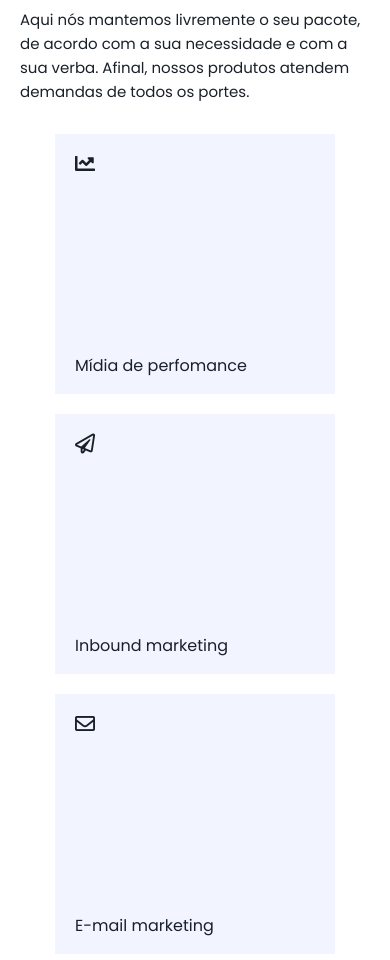
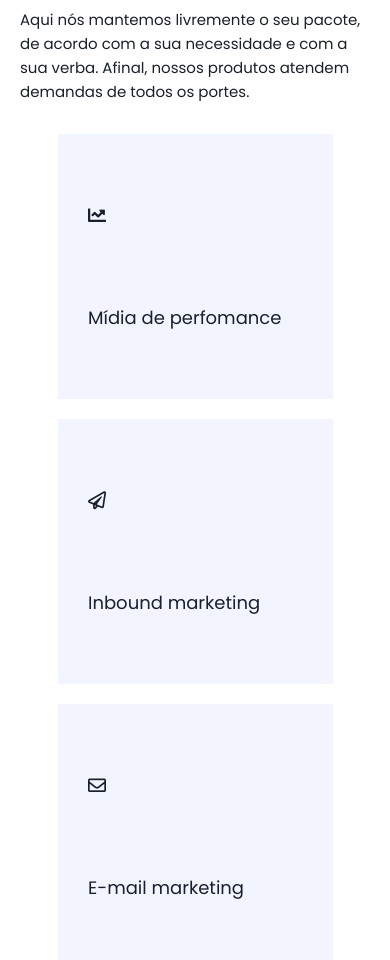
Before and after one commit to Diegooliveyra/Ocean-Road-to-Dev, a website: page src/index.html in a window 390 px wide. Shown: the part 1040-2000 px from the top of the page. Drawn offline with nearby package versions, Linux system fonts and the light colour scheme.

Commit message:
feito o menu mobile

```diff
--- a/public/script/script.js
+++ b/public/script/script.js
@@ -1,4 +1,20 @@
-const menuBtn = document.querySelector('.menu-btn');
-menuBtn.addEventListener('click', function(){
-  menuBtn.classList.toggle('menu-btn-open')
-})
+//Menu mobile
+const $body = document.querySelector("body");
+const $menu = document.querySelector('.menu')
+const links = document.querySelectorAll(".menu a");
+const $menuBtn = document.querySelector('.menu-btn');
+
+
+for (i = 0; i < links.length; i++) {
+  links[i].onclick = activeMenu;
+}
+
+$menuBtn.addEventListener("click", activeMenu);
+
+function activeMenu() {
+  if (window.innerWidth < 768) {
+    $menu.classList.toggle('menu-open')
+    $menuBtn.classList.toggle('menu-btn-open')
+    $body.classList.toggle("noscrol");
+  }
+}
--- a/public/scss/06 - Containers/_about.scss
+++ b/public/scss/06 - Containers/_about.scss
@@ -2,6 +2,7 @@
   display: flex;
   justify-content: space-between;
   align-items: center;
+  gap: $gap-medium;
   padding: $gap-larger $gap-small;
   @include device(mobile){
     flex-direction: column;
--- a/public/scss/06 - Containers/_header.scss
+++ b/public/scss/06 - Containers/_header.scss
@@ -17,8 +17,24 @@ header {
 .menu ul {
   display: flex;
   @include device(mobile) {
-    display: none;
+    display: flex;
+    flex-direction: column;
+    justify-content: center;
+    align-items: center;
+    position: absolute;
+    top: 0;
+    left: 0;
+    width: 100%;
+    height: 100vh;
+    background-color: $purple-color;
+    z-index: 99;
+    transition: ease 0.5s;
+    left: -100%;
   }
+}
+
+.menu-open ul {
+  left: 0;
 }
 
 .menu li a {
@@ -28,9 +44,14 @@ header {
   &:hover {
     color: $purple-color;
   }
+  @include device(mobile) {
+    padding: 20px;
+    font-size: em(32);
+    font-weight: 500;
+  };&:hover {
+    color: $gray-color-light;
+  }
 }
-
-//Menu Mobile
 
 .menu-btn {
   position: relative;
@@ -40,8 +61,9 @@ header {
   width: 35px;
   height: 35px;
   cursor: pointer;
-  transition: all 5s ease-in-out;
-  @include device(mobile){
+  transition: all 0.5s ease-in-out;
+  z-index: 999;
+  @include device(mobile) {
     display: flex;
   }
 }
@@ -51,7 +73,7 @@ header {
   height: 4px;
   background: $text-color;
   border-radius: 5px;
-  transition: all .5s ease-in-out;
+  transition: all 0.5s ease-in-out;
 }
 
 .menu-btn-burger::before,
@@ -62,7 +84,7 @@ header {
   height: 4px;
   background: $text-color;
   border-radius: 5px;
-  transition: all .5s ease-in-out;
+  transition: all 0.5s ease-in-out;
 }
 
 .menu-btn-burger::before {
@@ -72,7 +94,6 @@ header {
   transform: translateY(12px);
 }
 
-
 //Animation menu
 
 .menu-btn-open .menu-btn-burger {
@@ -81,9 +102,13 @@ header {
 }
 
 .menu-btn-open .menu-btn-burger::before {
-  transform: rotate(45deg) translate(35px,-35px);
+  transform: rotate(45deg) translate(35px, -35px);
 }
 
-.menu-btn-open .menu-btn-burger::after  {
-  transform: rotate(-45deg) translate(35px,35px);
+.menu-btn-open .menu-btn-burger::after {
+  transform: rotate(-45deg) translate(35px, 35px);
 }
+
+.noscrol {
+  overflow: hidden;
+}
--- a/public/scss/06 - Containers/_services.scss
+++ b/public/scss/06 - Containers/_services.scss
@@ -1,11 +1,11 @@
 .services {
-  padding: $gap-larger 0;
-  @include device(mobile){
+  padding: $gap-small 0 $gap-larger 0;
+  @include device(mobile) {
     padding: $gap-small;
-  };
+  }
   & > p {
     font-size: em(15);
-    line-height: em(24,15);
+    line-height: em(24, 15);
     margin: $gap-medium 0;
     max-width: 640px;
   }
@@ -17,24 +17,62 @@
   align-items: center;
   gap: $gap-small;
   margin-bottom: $gap-larger;
-  @include device(mobile){
+  transform-style: preserve-3d;
+  position: relative;
+  @include device(mobile) {
     justify-content: center;
   }
 }
+.card-flip {
+  position: relative;
+  width: 175px;
+  height: 165px;
+  transform-style: preserve-3d;
+  @include device(mobile) {
+    width: 275px;
+    height: 265px;
+    font-size: em(18);
 
-.card {
-  width: 180px;
-  height: 160px;
-  background-color: $gray-color-light;
-  padding: $gap-small;
+  }
+  & .face {
+    position: absolute;
+    top: 0;
+    left: 0;
+    width: 100%;
+    height: 100%;
+    transform-style: preserve-3d;
+    display: flex;
+    flex-direction: column;
+    justify-content: space-around;
+    padding: $gap-small;
+    backface-visibility: hidden;
+    transition: 0.5s ease-in-out;
+    transform: perspective(500px) rotateY(0deg);
+    @include device(mobile) {
+      padding: $gap-medium;
+    }
+  }
+}
+
+.card-flip .face.front {
+  background: $gray-color-light;
+  overflow: hidden;
+}
+
+.card-flip:hover .face.front {
+  transform: perspective(500px) rotateY(180deg);
+}
+
+.card-flip .face.back {
+  background: $purple-color;
+  color: white;
+  transform: perspective(500px) rotateY(180deg);
   display: flex;
   flex-direction: column;
-  justify-content: space-between;
-  @include device(mobile){
-    width: 280px;
-    height: 260px;
-  };
-  & i {
-    font-size: 20px;
-  }
+  padding: $gap-medium;
+  text-align: center;
 }
+
+.card-flip:hover .face.back {
+  transform: perspective(500px) rotateY(360deg);
+}
--- a/src/index.html
+++ b/src/index.html
@@ -19,11 +19,11 @@
     <header>
       <div class="header-wrap container">
         <img src="../public/assets/logo.svg" alt="Logo Ocean" />
-        <nav class="menu">
+        <nav class="menu menu-mobile ">
           <ul>
             <li><a href="#about">Sobre</a></li>
             <li><a href="#services">Serviços</a></li>
-            <li><a href="#Contato">Contato</a></li>
+            <li><a href="#contact">Contato</a></li>
           </ul>
         </nav>
         <div class="menu-btn">
@@ -54,9 +54,7 @@
           />
         </div>
       </div>
-      <div
-        class="wrapper-logos client-carousel section-padding owl-carousel owl-theme"
-      >
+      <div class="wrapper-logos owl-carousel">
         <div class="image-area">
           <img src="../public/assets/intelbras.svg" alt="Logo da intelbras" />
         </div>
@@ -84,23 +82,51 @@
         de todos os portes.
       </p>
       <div class="cards">
-        <div class="card">
+        <div class="card-flip">
+          <div class="face front">
             <span><i class="fas fa-chart-line"></i></span>
             <p>Mídia de perfomance</p>
           </div>
-        <div class="card">
+          <div class="face back">
+            <span><i class="fas fa-chart-line"></i></span>
+            <p>Mídia de perfomance</p>
+          </div>
+        </div>
+
+        <div class="card-flip">
+          <div class="face front">
             <span><i class="far fa-paper-plane"></i></span>
             <p>Inbound marketing</p>
           </div>
-        <div class="card">
-          <span><i class="far fa-envelope"></i></span>
+          <div class="face back">
+            <span><i class="far fa-paper-plane"></i></span>
+            <p>Inbound marketing</p>
+          </div>
+        </div>
+
+        <div class="card-flip">
+          <div class="face front">
+            <span><i class="far fa-envelope"></i></i></span>
             <p>E-mail marketing</p>
           </div>
-        <div class="card">
+          <div class="face back">
+            <span><i class="far fa-envelope"></i></i></span>
+            <p>E-mail marketing</p>
+          </div>
+        </div>
+
+        <div class="card-flip">
+          <div class="face front">
+            <span><i class="fas fa-pencil-ruler"></i></span>
+            <p>Criação e design</p>
+          </div>
+          <div class="face back">
             <span><i class="fas fa-pencil-ruler"></i></span>
             <p>Criação e design</p>
           </div>
         </div>
+      </div>
+
       <a class="btn" href="#">Solicite um orçamento</a>
     </section>
 
@@ -174,11 +200,15 @@
       </div>
     </section>
 
+    <section class="contact" id="contact">
+
+    </section>
+
     <script src="https://cdnjs.cloudflare.com/ajax/libs/jquery/3.4.0/jquery.min.js "></script>
     <script src="../public/script/script.js"></script>
     <script src="../public/script/owl.carousel.js"></script>
     <script>
-      $(".client-carousel").owlCarousel({
+      $(".wrapper-logos").owlCarousel({
         loop: true,
         margin: 20,
         autoplay: true,
```
Also changed, not shown: public/css/main.css, public/scss/06 - Containers/_hero.scss (line endings or trailing spaces), 2 other files. Lines whose indentation alone changed are shown as unchanged.
